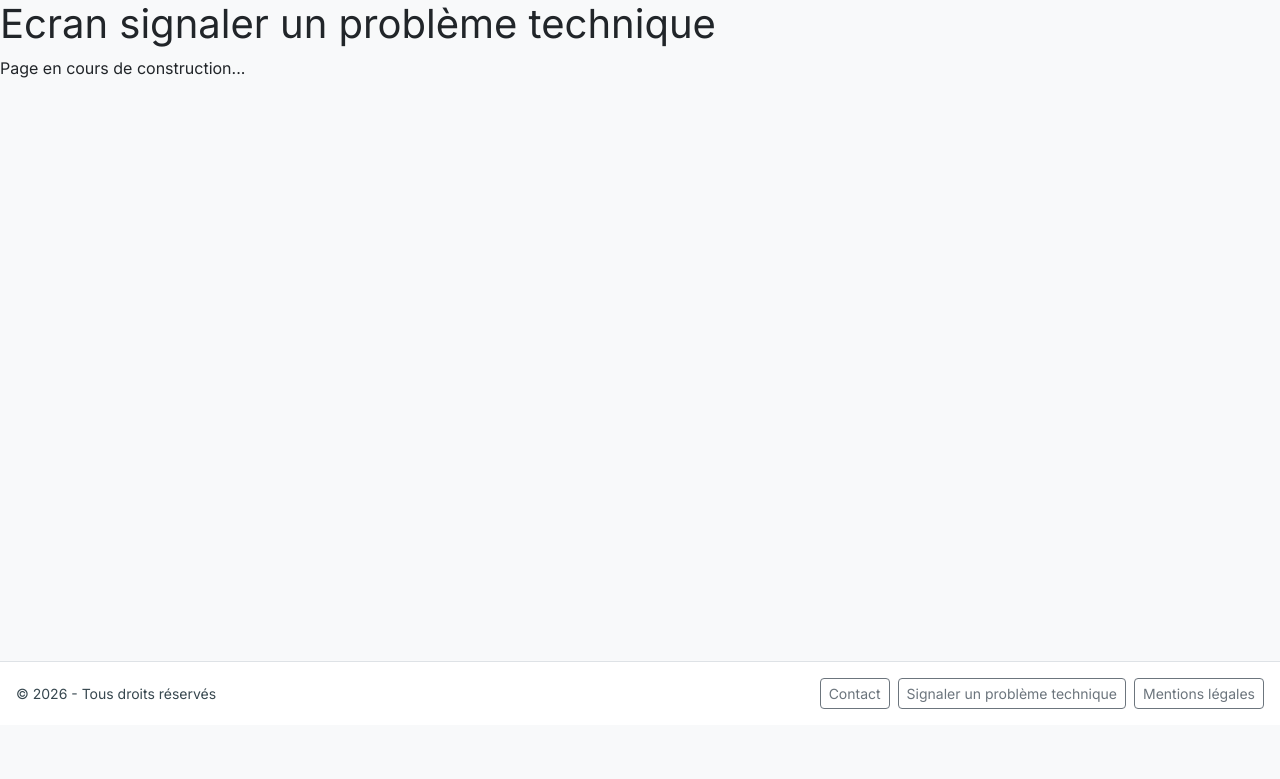
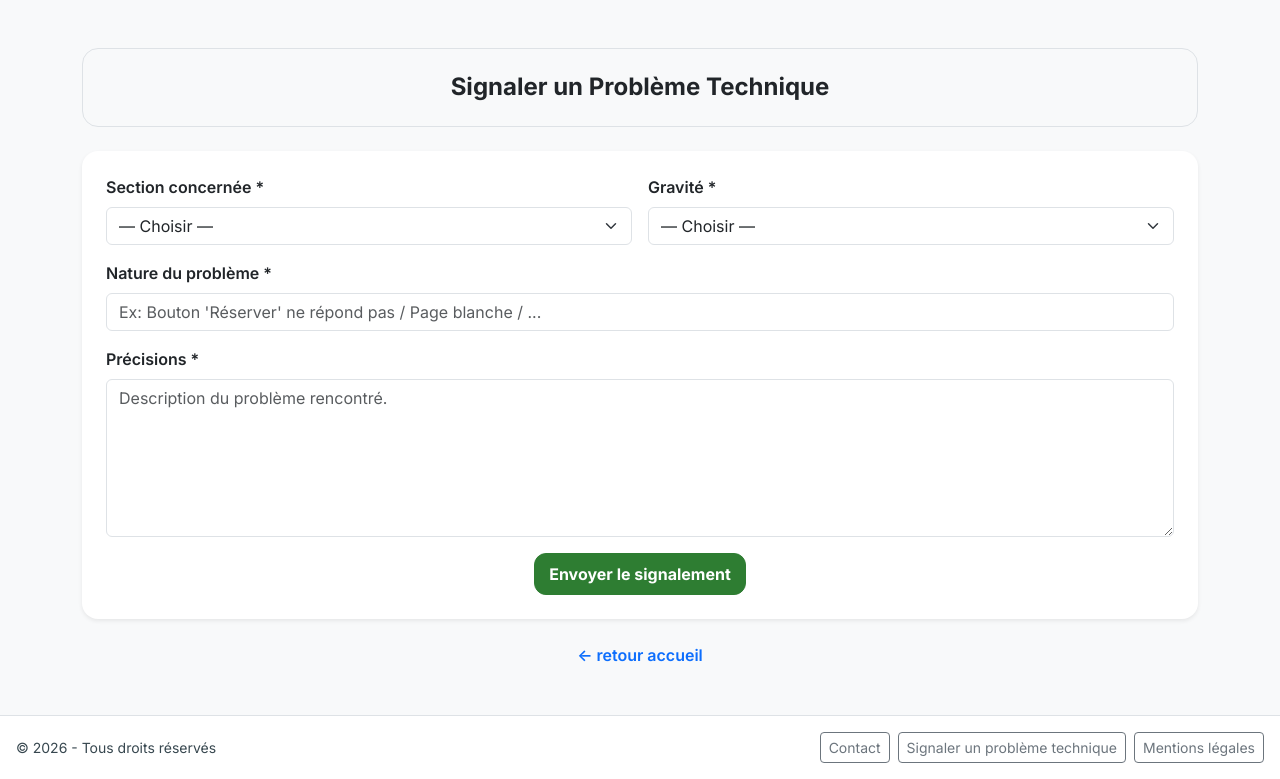
Before and after one commit to Yann-LORGOUILLOUS/ecoride, a PHP site: page /signaler-probleme-technique in a window 1280 px wide. Shown: the part 75-854 px from the top of the page. Before the commit the page ends 784 px from the top, so only its background shows below. Run offline with PHP 8.4, Linux system fonts and the light colour scheme.

Commit message:
Construction de la page signaler un problème technique + ajout d'un mail factice à la page contact

```diff
--- a/app/Infrastructure/Repositories/IncidentRepository.php
+++ b/app/Infrastructure/Repositories/IncidentRepository.php
@@ -160,4 +160,38 @@ final class IncidentRepository
             $doc['moderation']['decision_reason'] = $reason;
         });
     }
+
+    public function createAppIssue(int $reporterUserId, string $page, string $subject, string $severity, string $comment): string
+    {
+        $page = trim($page);
+        $subject = trim($subject);
+        $severity = trim($severity);
+        $comment = trim($comment);
+
+        if ($page === '' || $subject === '' || $severity === '' || $comment === '') {
+            throw new InvalidArgumentException('Champs obligatoires manquants.');
+        }
+
+        $allowedSeverities = ['Faible', 'Moyenne', 'Élevée', 'Critique'];
+        if (!in_array($severity, $allowedSeverities, true)) {
+            throw new InvalidArgumentException('Gravité invalide.');
+        }
+
+        $collection = $this->getCollection();
+
+        $doc = [
+            'type' => 'app_issue',
+            'status' => 'pending',
+            'reporter_user_id' => $reporterUserId,
+            'page' => $page,
+            'subject' => $subject,
+            'severity' => $severity,
+            'comment' => $comment,
+            'created_at' => gmdate('c'),
+        ];
+
+        $result = $collection->insertOne($doc);
+
+        return (string)$result->getInsertedId();
+    }
 }
--- a/app/Presentation/Controllers/AppIssueController.php
+++ b/app/Presentation/Controllers/AppIssueController.php
@@ -1,10 +1,64 @@
-<?php
-    class AppIssueController extends BaseController {
-        public function appIssue(){
-            $this->renderView('signaler-probleme-technique', [
-                'pageTitle' => 'Signaler un Problème Technique',
-                'flashMessage' => 'EN COURS DE CONSTRUCTION',
-                'flashType' => 'info',
-            ]);
+<?php declare(strict_types=1);
+
+require_once __DIR__ . '/BaseController.php';
+require_once __DIR__ . '/../../Infrastructure/Repositories/IncidentRepository.php';
+
+final class AppIssueController extends BaseController
+{
+    public function appIssue(): void
+    {
+        if (session_status() !== PHP_SESSION_ACTIVE) { session_start(); }
+
+        $_SESSION['csrf_token'] ??= bin2hex(random_bytes(32));
+
+        if ($_SERVER['REQUEST_METHOD'] === 'POST') {
+            $this->handlePost();
+            return;
         }
+
+        $flash = $_SESSION['flash'] ?? null;
+        unset($_SESSION['flash']);
+
+        $this->renderView('signaler-probleme-technique', [
+            'pageTitle' => 'Signaler un Problème Technique',
+            'csrfToken' => (string)$_SESSION['csrf_token'],
+            'flash' => $flash,
+        ]);
     }
+
+    private function handlePost(): void
+    {
+        $csrf = (string)($_POST['csrf_token'] ?? '');
+        if (!hash_equals((string)($_SESSION['csrf_token'] ?? ''), $csrf)) {
+            http_response_code(403);
+            echo '403 - CSRF token invalide';
+            return;
+        }
+
+        $page = trim((string)($_POST['page'] ?? ''));
+        $subject = trim((string)($_POST['subject'] ?? ''));
+        $severity = trim((string)($_POST['severity'] ?? ''));
+        $comment = trim((string)($_POST['comment'] ?? ''));
+
+        if ($page === '' || $subject === '' || $severity === '' || $comment === '') {
+            $_SESSION['flash'] = ['type' => 'danger', 'message' => 'Merci de remplir tous les champs obligatoires.'];
+            header('Location: ' . BASE_URL . '/signaler-probleme-technique');
+            exit;
+        }
+
+        $reporterId = (int)($_SESSION['user']['id'] ?? 0);
+
+        try {
+            $repo = new IncidentRepository();
+            $repo->createAppIssue($reporterId, $page, $subject, $severity, $comment);
+        } catch (Throwable $e) {
+            $_SESSION['flash'] = ['type' => 'danger', 'message' => 'Impossible d’envoyer le signalement : ' . $e->getMessage()];
+            header('Location: ' . BASE_URL . '/signaler-probleme-technique');
+            exit;
+        }
+
+        $_SESSION['flash'] = ['type' => 'success', 'message' => 'Merci ! Votre signalement a bien été envoyé.'];
+        header('Location: ' . BASE_URL . '/signaler-probleme-technique');
+        exit;
+    }
+}
--- a/app/Presentation/Views/pages/signaler-probleme-technique.php
+++ b/app/Presentation/Views/pages/signaler-probleme-technique.php
@@ -1,6 +1,73 @@
 <?php require __DIR__ . '/../layouts/header.php'; ?>
 
-<h1>Ecran signaler un problème technique</h1>
-<p>Page en cours de construction...</p>
+<div class="container my-4 my-lg-5">
+
+  <div class="p-3 p-lg-4 rounded-4 bg-light border text-center mb-4">
+    <h1 class="h4 mb-0 fw-bold"><?= htmlspecialchars($pageTitle ?? 'Signaler un Problème Technique') ?></h1>
+  </div>
+
+  <?php if (isset($flash['message'])): ?>
+    <div class="alert alert-<?= htmlspecialchars($flash['type'] ?? 'info', ENT_QUOTES, 'UTF-8') ?> mb-4">
+      <?= htmlspecialchars($flash['message'], ENT_QUOTES, 'UTF-8') ?>
+    </div>
+  <?php endif; ?>
+
+  <div class="card border-0 shadow-sm rounded-4">
+    <div class="card-body p-3 p-lg-4">
+
+      <form method="post" action="<?= BASE_URL ?>/signaler-probleme-technique" class="row g-3">
+        <input type="hidden" name="csrf_token" value="<?= htmlspecialchars((string)($csrfToken ?? ''), ENT_QUOTES, 'UTF-8') ?>">
+
+        <div class="col-12 col-lg-6">
+          <label class="form-label fw-semibold" for="page">Section concernée *</label>
+          <select class="form-select" id="page" name="page" required>
+            <option value="">— Choisir —</option>
+            <option value="Accueil">Accueil</option>
+            <option value="Covoiturages">Covoiturages</option>
+            <option value="Détail trajet">Détail trajet</option>
+            <option value="Connexion / Inscription">Connexion / Inscription</option>
+            <option value="Mon compte">Mon compte</option>
+            <option value="Autre">Autre</option>
+          </select>
+        </div>
+
+        <div class="col-12 col-lg-6">
+          <label class="form-label fw-semibold" for="severity">Gravité *</label>
+          <select class="form-select" id="severity" name="severity" required>
+            <option value="">— Choisir —</option>
+            <option value="Faible">Faible</option>
+            <option value="Moyenne">Moyenne</option>
+            <option value="Élevée">Élevée</option>
+            <option value="Critique">Critique</option>
+          </select>
+        </div>
+
+        <div class="col-12">
+          <label class="form-label fw-semibold" for="subject">Nature du problème *</label>
+          <input class="form-control" id="subject" name="subject" type="text" required maxlength="120"
+                 placeholder="Ex: Bouton 'Réserver' ne répond pas / Page blanche / ..." />
+        </div>
+
+        <div class="col-12">
+          <label class="form-label fw-semibold" for="comment">Précisions *</label>
+          <textarea class="form-control" id="comment" name="comment" rows="6" required maxlength="2000"
+                    placeholder="Description du problème rencontré."></textarea>
+        </div>
+
+        <div class="col-12 d-flex justify-content-center">
+          <button type="submit" class="btn btn-ecoride-primary fw-bold">
+            Envoyer le signalement
+          </button>
+        </div>
+      </form>
+
+    </div>
+  </div>
+
+  <div class="text-center mt-4">
+    <a class="text-decoration-none fw-semibold" href="<?= BASE_URL ?>/">← retour accueil</a>
+  </div>
+
+</div>
 
 <?php require __DIR__ . '/../layouts/footer.php'; ?>
```
Also changed, not shown: app/Presentation/Views/pages/contact.php (+5 -3 lines).
